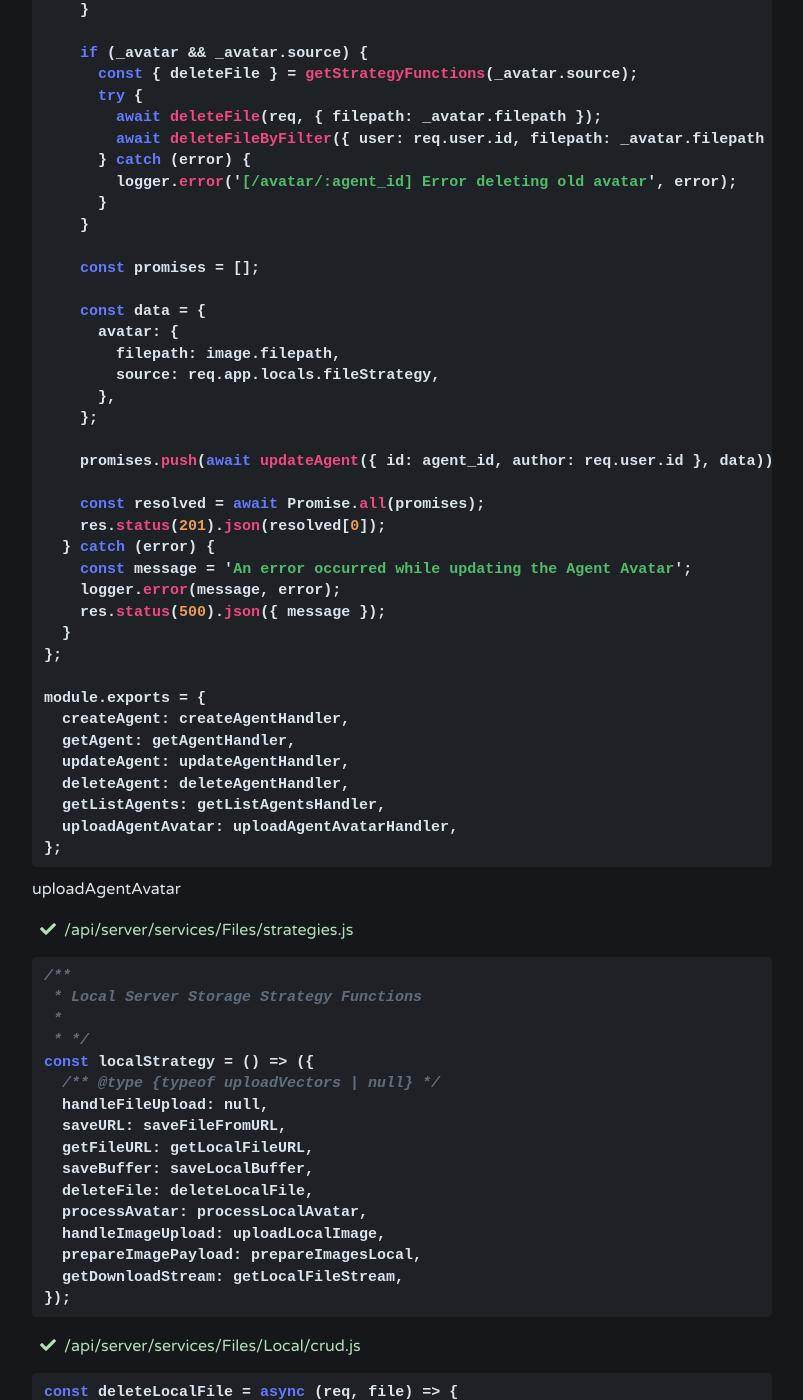
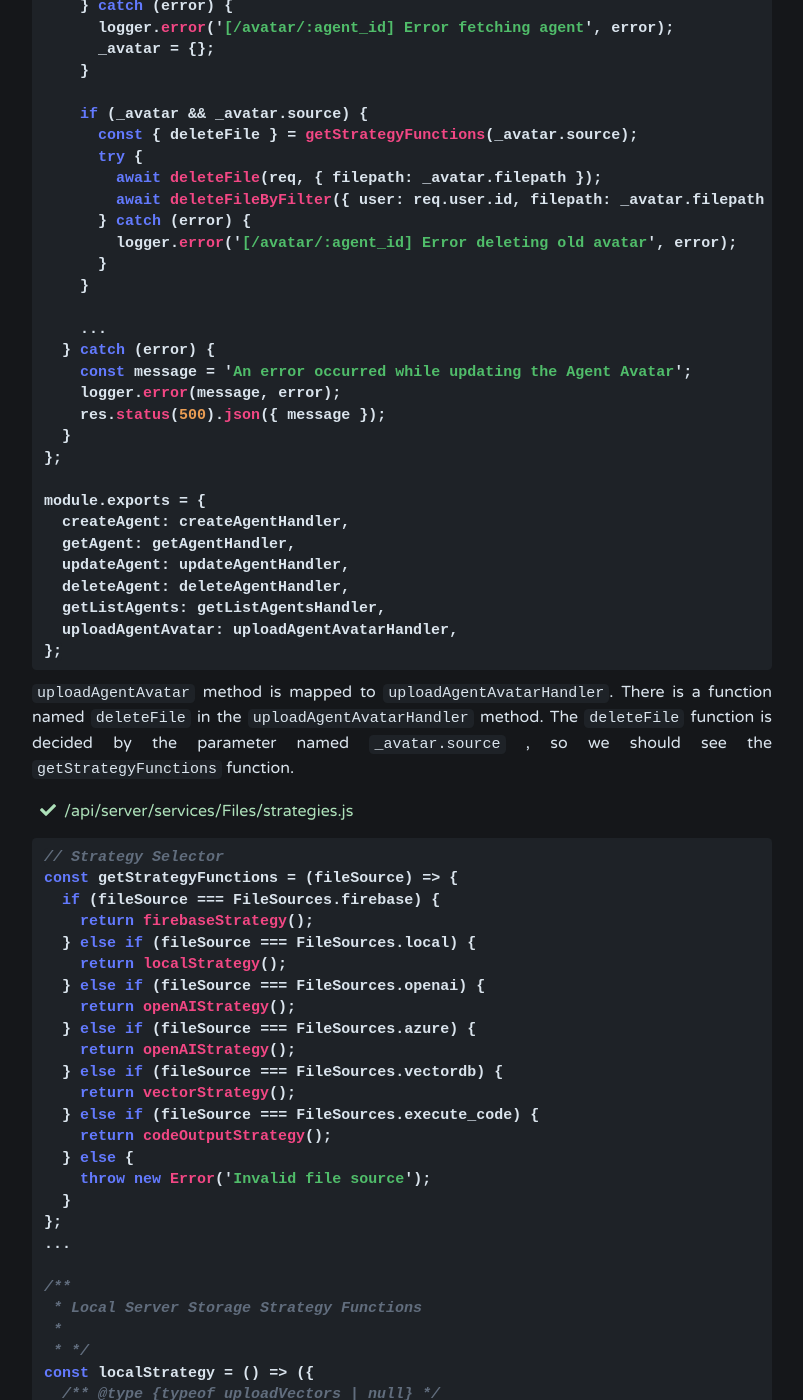
Before and after one commit to jiniljeil/jiniljeil.github.io, a Jekyll site: the page built from _posts/2024-10-17-[bugbounty][duplicate] Path Traversal in Librechat.md, in a window 1280 px wide and 1400 px high, scrolled down 4469 px. Shown: the whole window, without its empty margins (238-1041 px from the left). Built offline with Jekyll 4.4.1, drawn with Linux system fonts in a browser that asks for light colours; comment, search, counter and statistics services are not loaded; some of the changed text lies outside the part shown.

Commit message:
bugbounty

````diff
--- a/_posts/2024-10-17-[bugbounty][duplicate] Path Traversal in Librechat.md
+++ b/_posts/2024-10-17-[bugbounty][duplicate] Path Traversal in Librechat.md
@@ -117,6 +117,8 @@
 module.exports = router;
 ```
 
+We can upload a single file in `/api/agents/avatar/:agent_id` path. A router maps the path into `v1.uploadAgentAvatar` method.
+
 - /api/server/controllers/agents/v1.js
 
 ```javascript
@@ -167,19 +169,7 @@
       }
     }
 
-    const promises = [];
-
-    const data = {
-      avatar: {
-        filepath: image.filepath,
-        source: req.app.locals.fileStrategy,
-      },
-    };
-
-    promises.push(await updateAgent({ id: agent_id, author: req.user.id }, data));
-
-    const resolved = await Promise.all(promises);
-    res.status(201).json(resolved[0]);
+    ...
   } catch (error) {
     const message = 'An error occurred while updating the Agent Avatar';
     logger.error(message, error);
@@ -196,11 +186,32 @@
   uploadAgentAvatar: uploadAgentAvatarHandler,
 };
 ```
-uploadAgentAvatar
+
+`uploadAgentAvatar` method is mapped to `uploadAgentAvatarHandler`. There is a function named `deleteFile` in the `uploadAgentAvatarHandler` method. The `deleteFile` function is decided by the parameter named `_avatar.source` , so we should see the `getStrategyFunctions` function.
 
 - /api/server/services/Files/strategies.js
 
 ```javascript
+// Strategy Selector
+const getStrategyFunctions = (fileSource) => {
+  if (fileSource === FileSources.firebase) {
+    return firebaseStrategy();
+  } else if (fileSource === FileSources.local) {
+    return localStrategy();
+  } else if (fileSource === FileSources.openai) {
+    return openAIStrategy();
+  } else if (fileSource === FileSources.azure) {
+    return openAIStrategy();
+  } else if (fileSource === FileSources.vectordb) {
+    return vectorStrategy();
+  } else if (fileSource === FileSources.execute_code) {
+    return codeOutputStrategy();
+  } else {
+    throw new Error('Invalid file source');
+  }
+};
+...
+
 /**
  * Local Server Storage Strategy Functions
  *
@@ -217,6 +228,17 @@
   prepareImagePayload: prepareImagesLocal,
   getDownloadStream: getLocalFileStream,
 });
+```
+
+If `_avatar.source` value is 'local', we can call `deleteLocalFile` function in `localStrategy`. The `_avatar.source` value can be decided by user as follows.
+
+```http
+------WebKitFormBoundaryqD8OKhALyMzAPlIU
+Content-Disposition: form-data; name="avatar"
+
+{
+    "source":"local",
+}
 ```
 
 - /api/server/services/Files/Local/crud.js
@@ -255,3 +277,5 @@
   await fs.promises.unlink(filepath);
 };
 ```
+
+The vulnerability is occurred by the ```if(file.filepath.startsWith(`/uploads/${req.user.id}`))``` condition. If the user enters a `file.filepath` to `/uploads/xxxx/../../../../../../../app/test/hacked`, the value of variable named `filepath` is `/app/test/hacked`. Thus, we can get a path traversal vulnerability in this project. Done.
````
